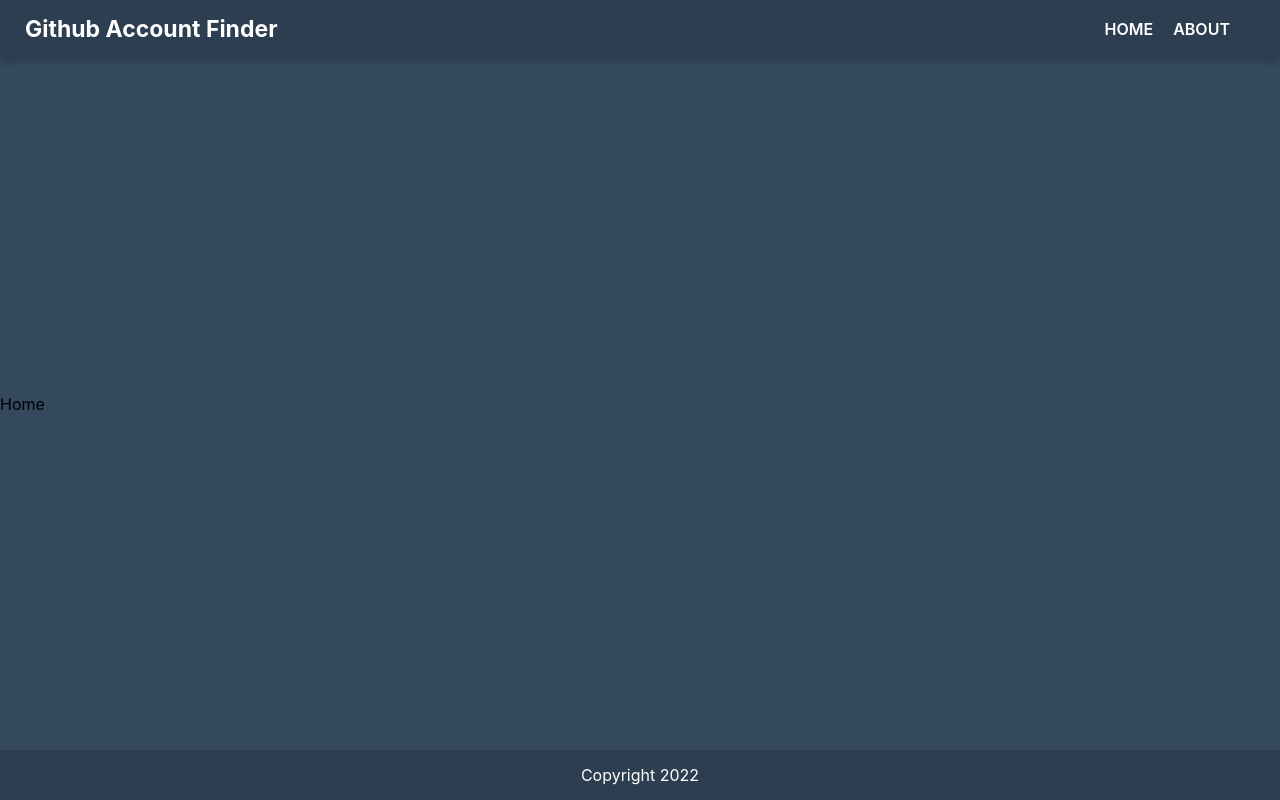
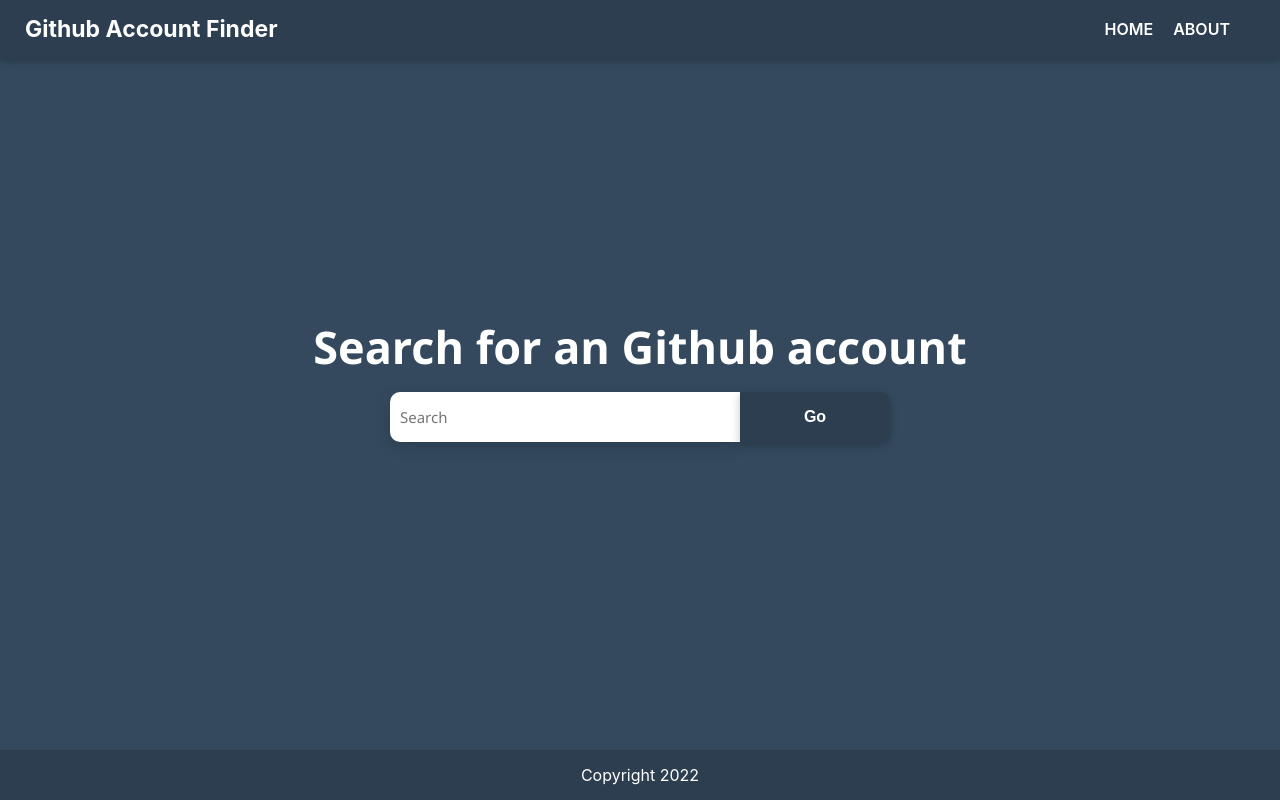
Before and after one commit to cedricheijlman/github-account-finder, a React (Create React App) app: page / in a window 1280 px wide. Built offline with nearby package versions, Linux system fonts and the light colour scheme; no server answers.

Commit message:
Home Page

```diff
--- a/package.json
+++ b/package.json
@@ -6,6 +6,7 @@
     "@testing-library/jest-dom": "^5.16.2",
     "@testing-library/react": "^12.1.2",
     "@testing-library/user-event": "^13.5.0",
+    "axios": "^0.25.0",
     "react": "^17.0.2",
     "react-dom": "^17.0.2",
     "react-router-dom": "^6.2.1",
--- a/src/App.css
+++ b/src/App.css
@@ -63,3 +63,50 @@
   color: inherit;
   text-decoration: none;
 }
+
+.homePage {
+  color: white;
+  padding-bottom: 50px;
+  display: flex;
+  flex-direction: column;
+  align-items: center;
+  text-align: center;
+  font-family: "Segoe UI", Tahoma, Geneva, Verdana, sans-serif;
+}
+
+.homePage h1 {
+  font-size: 45px;
+  font-family: "Segoe UI", Tahoma, Geneva, Verdana, sans-serif;
+}
+
+.homePage input {
+  font-family: "Segoe UI", Tahoma, Geneva, Verdana, sans-serif;
+  border: none;
+  padding: 10px;
+  border-radius: 10px 0 0 10px;
+
+  padding: 5px 10px;
+  font-size: 15px;
+  min-width: 350px;
+  height: 50px;
+  box-shadow: rgba(0, 0, 0, 0.15) 0px 5px 15px 0px;
+}
+
+.homePage div {
+  margin-top: 15px;
+  display: flex;
+}
+
+.homePage button {
+  height: 50px;
+  padding: 5px;
+  border: none;
+  min-width: 150px;
+  border-radius: 0 10px 10px 0;
+  font-weight: 600;
+  background-color: #2c3e50;
+  color: white;
+  font-size: 16px;
+  box-shadow: rgba(0, 0, 0, 0.24) 0px 3px 8px;
+  cursor: pointer;
+}
--- a/src/App.js
+++ b/src/App.js
@@ -1,3 +1,5 @@
+import Axios from "axios";
+import { useEffect } from "react";
 import { Route, Routes } from "react-router-dom";
 import "./App.css";
 import Footer from "./components/Footer";
@@ -6,6 +8,21 @@ import Home from "./components/Home";
 import NotFound from "./components/NotFound";
 
 function App() {
+  useEffect(() => {
+    Axios.get(
+      `${process.env.REACT_APP_GITHUB_URL}/search/users?q=${encodeURIComponent(
+        "cedric heijlman"
+      )}`,
+      {
+        headers: {
+          Authorization: `token ${process.env.REACT_APP_GITHUB_TOKEN}`,
+        },
+      }
+    ).then((result) => {
+      console.log(result);
+    });
+  }, []);
+
   return (
     <div className="App">
       <Header />
--- a/src/components/Home.js
+++ b/src/components/Home.js
@@ -1,7 +1,15 @@
 import React from "react";
 
 function Home() {
-  return <div className="homePage">Home</div>;
+  return (
+    <div className="homePage">
+      <h1>Search for an Github account</h1>
+      <div>
+        <input placeholder="Search" />
+        <button>Go</button>
+      </div>
+    </div>
+  );
 }
 
 export default Home;
```
Also changed, not shown: 1 other file (tests, documents, lock files or other folders).
